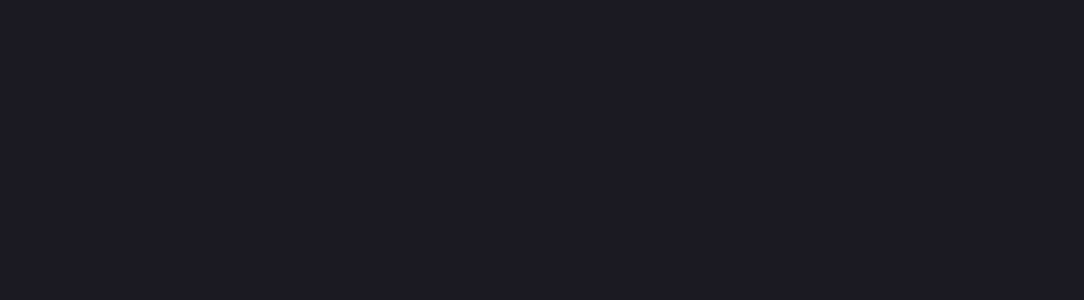
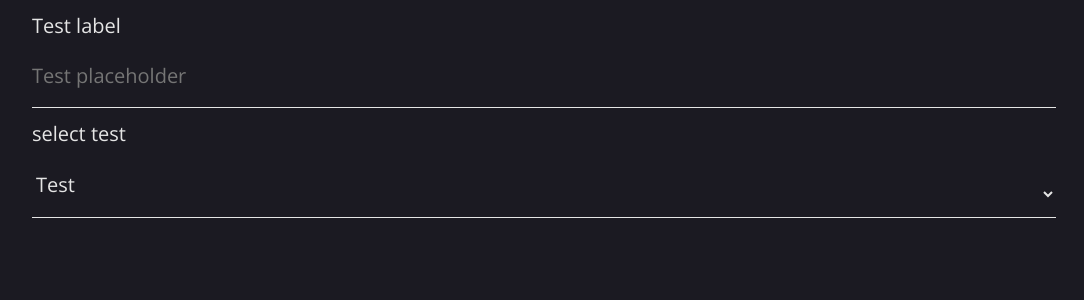
Before and after one commit to ericktec/GYM-planner, a React (Create React App) app: page /inputs in a window 1280 px wide. Before the commit this address had no page. Shown: the top 300 px of the page, without its empty margins (96-1180 px from the left). Built offline with nearby package versions, Linux system fonts and the light colour scheme.

Commit message:
text input and select input styling

```diff
--- a/src/App.js
+++ b/src/App.js
@@ -2,13 +2,14 @@ import React from 'react';
 import './App.scss';
 import { Routes, Route } from 'react-router-dom';
 import Home from './Pages/Home/Home';
+import Inputs from './Pages/Inputs/Inputs';
 
 function App() {
   return (
     <div>
       <Routes>
         <Route path="/" element={<Home />} />
-
+        <Route path="/inputs" element={<Inputs></Inputs>} />
       </Routes>
     </div>
   );
--- a/src/App.scss
+++ b/src/App.scss
@@ -1,42 +1,3 @@
 @use "./assets/styles/utilities.scss";
-
-.btn {
-    display: inline-block;
-    border-radius: 5px;
-    padding: 2rem;
-    width: 23rem;
-    color: inherit;
-    font-size: inherit;
-    text-align: center;
-    cursor: pointer;
-    transition: transform 0.2s cubic-bezier(0.075, 0.82, 0.165, 1);
-
-    &__container {
-        display: flex;
-        flex-direction: column;
-        align-items: center;
-    }
-
-    &__container &:not(:last-child) {
-        margin-bottom: 4rem;
-    }
-
-    &:hover {
-        transform: scale(1.05);
-    }
-
-    &:active,
-    &:focus {
-        transform: scale(0.95);
-    }
-
-    &--primary {
-        background-color: var(--orange-primary);
-        border: none;
-    }
-
-    &--secondary {
-        background-color: transparent;
-        border: 1px solid var(--orange-primary);
-    }
-}
+@use "./assets/styles/inputs.scss";
+@use "./assets/styles/buttons.scss";
--- /dev/null
+++ b/src/Pages/Inputs/Inputs.js
@@ -0,0 +1,20 @@
+import InputSelect from '../../components/Inputs/InputSelect/InputSelect';
+import InputText from "../../components/Inputs/InputText/InputText";
+
+const Inputs = () => {
+
+    return (
+        <div>
+            <InputText id="test" label="Test label" placeholder="Test placeholder" />
+            <InputSelect id={"test1"} label={"select test"} placeholder={"Select test placeholder"}>
+                <option value="test">Test</option>
+                <option value="test1">Test1</option>
+                <option value="test2">Test2</option>
+            </InputSelect>
+        </div>
+    );
+}
+
+
+
+export default Inputs;
--- /dev/null
+++ b/src/assets/styles/buttons.scss
@@ -0,0 +1,40 @@
+.btn {
+    display: inline-block;
+    border-radius: 5px;
+    padding: 2rem;
+    width: 23rem;
+    color: inherit;
+    font-size: inherit;
+    text-align: center;
+    cursor: pointer;
+    transition: transform 0.2s cubic-bezier(0.075, 0.82, 0.165, 1);
+
+    &__container {
+        display: flex;
+        flex-direction: column;
+        align-items: center;
+    }
+
+    &__container &:not(:last-child) {
+        margin-bottom: 4rem;
+    }
+
+    &:hover {
+        transform: scale(1.05);
+    }
+
+    &:active,
+    &:focus {
+        transform: scale(0.95);
+    }
+
+    &--primary {
+        background-color: var(--primary-orange);
+        border: none;
+    }
+
+    &--secondary {
+        background-color: transparent;
+        border: 1px solid var(--primary-orange);
+    }
+}
--- /dev/null
+++ b/src/assets/styles/inputs.scss
@@ -0,0 +1,26 @@
+input[type=text],
+select {
+    display: block;
+    width: 100%;
+    background-color: transparent;
+    border: none;
+    border-bottom: 1px solid var(--primary-gray);
+    padding-bottom: 1.8rem;
+    outline: none;
+    font-size: inherit;
+    font-family: inherit;
+    color: inherit;
+}
+
+select {
+    cursor: pointer;
+
+    & option {
+        background-color: var(--primary-blue);
+    }
+}
+
+.input__label {
+    margin-bottom: 2rem;
+    display: block;
+}
--- /dev/null
+++ b/src/components/Inputs/InputSelect/InputSelect.js
@@ -0,0 +1,19 @@
+
+const InputSelect = ({ id, name, onChange, label, placeholder, children }) => {
+
+    return (
+        <div>
+            <div className="input--select__container" style={{
+                width: '80%', margin: '1rem auto 0 auto'
+            }}>
+                <label className="input__label" htmlFor={id}>{label}</label>
+                <select name={name} id={id}>
+                    {children}
+                </select>
+            </div>
+        </div>
+    )
+}
+
+
+export default InputSelect;
--- /dev/null
+++ b/src/components/Inputs/InputText/InputText.js
@@ -0,0 +1,15 @@
+import "./InputText.scss";
+
+const InputText = ({ id, name, onChange, label, placeholder }) => {
+
+    return (
+        <div className="input--text__container" style={{
+            width: '80%', margin: '1rem auto 0 auto'
+        }}>
+            <label className="input__label" htmlFor={id}>{label}</label>
+            <input name={name} id={id} onChange={onChange} type="text" placeholder={placeholder} />
+        </div>
+    );
+}
+
+export default InputText;
--- /dev/null
+++ b/src/components/Inputs/InputText/InputText.scss
@@ -0,0 +1,20 @@
+.input--text {
+    display: block;
+    width: 100%;
+    background-color: transparent;
+    border: none;
+    border-bottom: 1px solid var(--primary-gray);
+    padding-bottom: 1.8rem;
+    outline: none;
+    font-size: inherit;
+    font-family: inherit;
+    color: inherit;
+
+
+    &:focus {}
+
+    &__label {
+        margin-bottom: 2rem;
+        display: block;
+    }
+}
--- a/src/index.scss
+++ b/src/index.scss
@@ -1,7 +1,7 @@
 :root {
     --primary-blue: #1B1A22;
     --secondary-blue: #2E2C3A;
-    --orange-primary: #FE6851;
+    --primary-orange: #FE6851;
     --primary-gray: #E5E5E5;
 }
 
```
Also changed, not shown: src/components/Inputs/InputSelect/InputSelect.scss (added).
